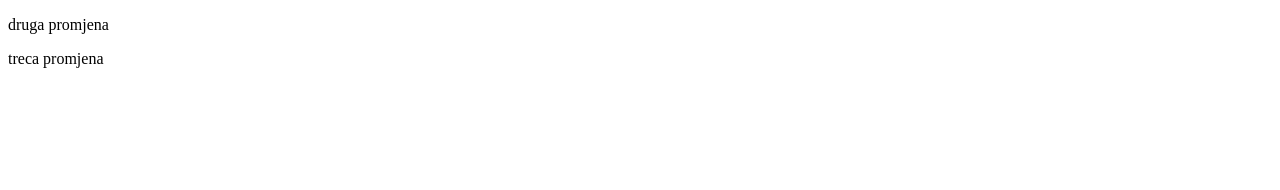
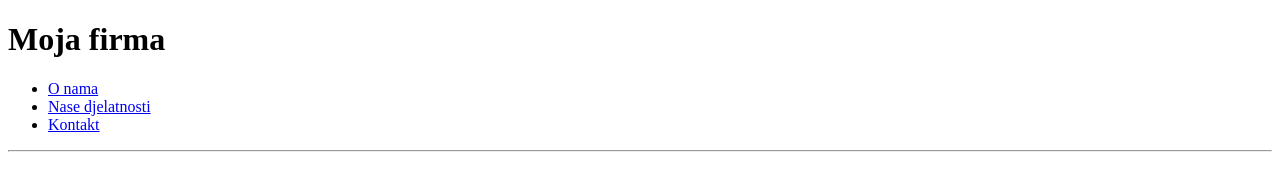
Before and after one commit to lvcelik/algebra.vjezba.html.1, a plain HTML site: page index.html in a window 1280 px wide. Drawn offline with Linux system fonts and the light colour scheme.

Commit message:
kldjflksdfjs

```diff
--- a/index.html
+++ b/index.html
@@ -2,16 +2,25 @@
 <html lang="en">
 <head>
     <meta charset="UTF-8">
-    <meta http-equiv="X-UA-Compatible" content="IE=edge">
-    <meta name="viewport" content="width=device-width, initial-scale=1.0">
-    <title>Moj dokument</title>
+    <meta name="desctiption" content="Stranica Moja firma">
+    <meta name="author" content="Lovro">
+    <title>Moja firma - "Naziv moje firme"</title>
+
 </head>
 <body>
-    <p>druga promjena</p>
-    <p>treca promjena</p>
+    <header><h1>Moja firma</h1></header>
+    <nav>
+        <ul>
+            <li><a href="#onama">O nama</a></li>
+            <li><a href="#nasedj">Nase djelatnosti</a></li>
+            <li><a href="#kontakt">Kontakt</a></li>
+        </ul>
+    </nav>
+    <hr>
 
 
 
 
 </body>
 </html>
+<footer></footer>
```
